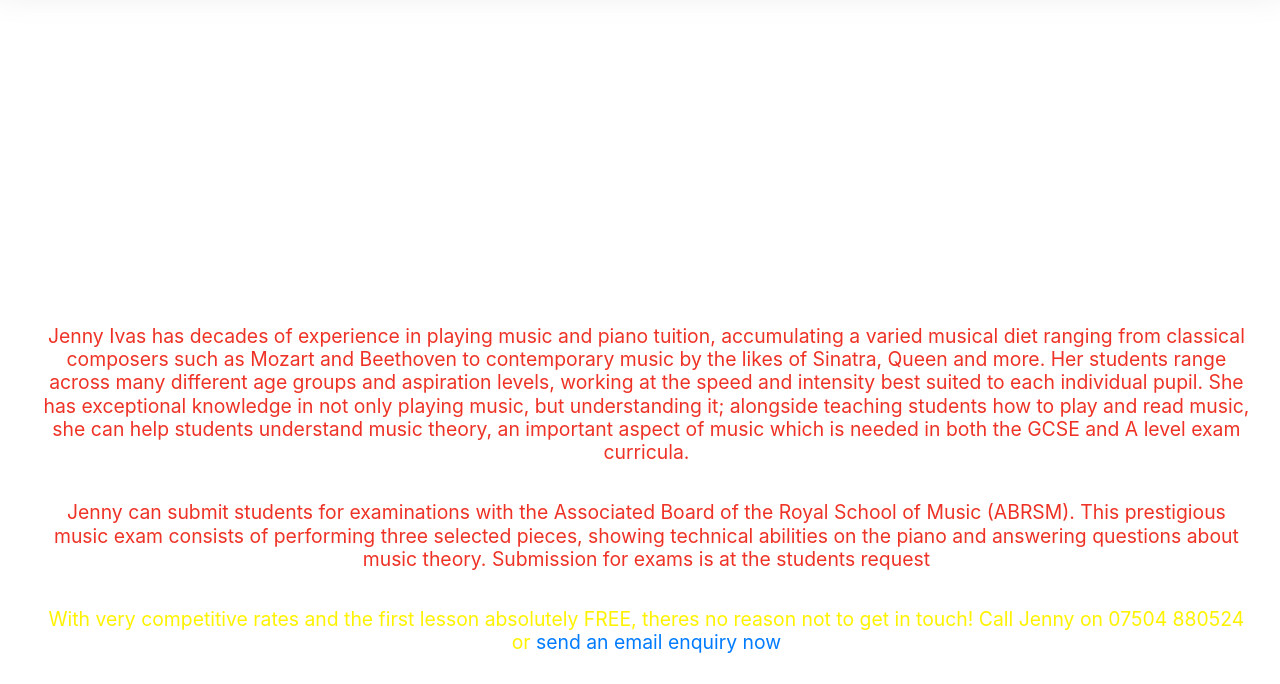
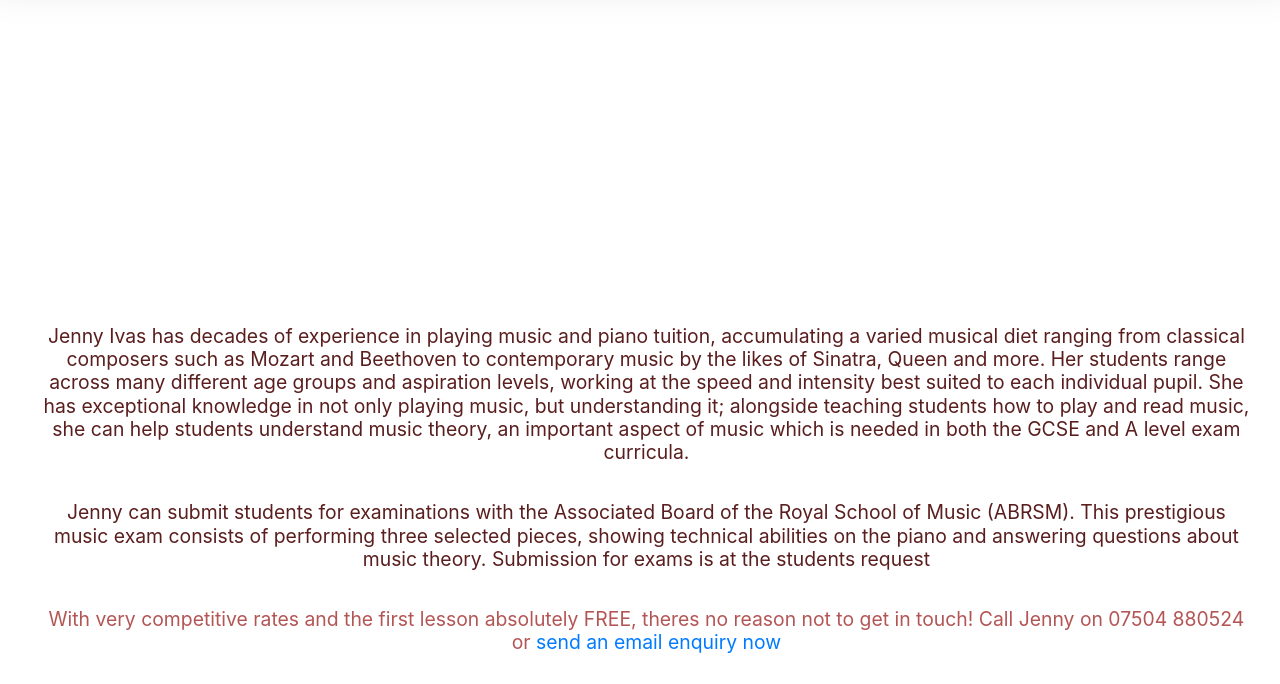
Before and after one commit to Jennyivas/AaronReviews.github.io, a plain HTML site: page index.html in a window 1280 px wide. Shown: the part 100-784 px from the top of the page. Drawn offline with nearby package versions, Linux system fonts and the light colour scheme.

Commit message:
Update index.html

```diff
--- a/index.html
+++ b/index.html
@@ -22,14 +22,14 @@
         $.getJSON('PageInfo.json', function(Json) {
             var colours = Json.colour['default'];
             $(':root').css({
-                '--color0': colours[7],
-                '--color1': colours[6],
-                '--color2': colours[5],
-                '--color3': colours[4],
-                '--color4': colours[3],
-                '--color5': colours[2],
-                '--color6': colours[1],
-                '--color7': colours[0],
+                '--color0': colours[0],
+                '--color1': colours[1],
+                '--color2': colours[2],
+                '--color3': colours[3],
+                '--color4': colours[4],
+                '--color5': colours[5],
+                '--color6': colours[6],
+                '--color7': colours[7],
                 '--T': 1.1 + 'em',
                 '--M': function() {
                     if (screen.width <= screen.height) { width = screen.width / 8 + 'px'; }
@@ -65,19 +65,16 @@
         $.getJSON('PageInfo.json', function(Json) {
             content = Json.content;
             review = Json.reviews;
-            counter = 0;
 
             $.each(content, function(index, value) {
                 create_content(value);
             });
 
-            $.each($('.Mcontainer').get(), function() {
-                contentbox = $(this).get(counter);
-                $("<div id='boxM'></div><br />").insertBefore(contentbox);
+            $.each($('.Mcontainer').get(), function(n) {
+                $("<div id='boxM'></div><br />").insertBefore($(this));
                 $('.boxM').last().append("<blockquote class='review' id='review'></blockquote><span class='reviewer' id='reviewer'></span>");
-                $('.review').last().append(review[counter]['comment']);
-                $('.reviewer').last().append(review[counter]['author']);
-                counter += 1;
+                $('.review').last().append(review[$(this).index()]['comment']);
+                $('.reviewer').last().append(review[$(this).index()]['author']);
             });
 
 //             while (counter <= $('.Mcontainer').length - 1 && counter <= review.length - 1) {
```
